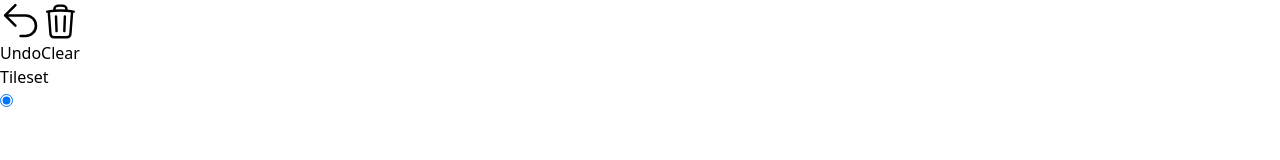
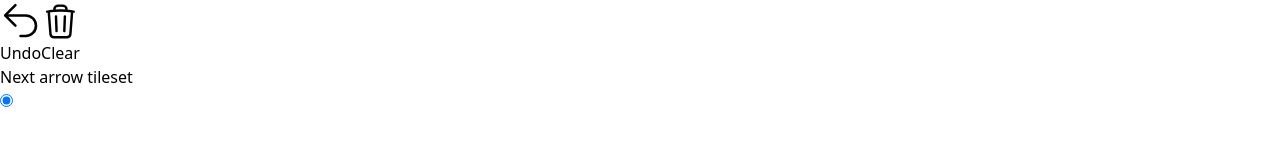
Before and after one commit to gustavwilliam/arrow-canvas, a Vue app: page / in a window 1280 px wide. Shown: the top 160 px of the page. Built offline with nearby package versions, Linux system fonts and the light colour scheme.

Commit message:
Allow different tilesets for different lines
Allows the user to create some interesting line combinations, although
they often look incredibly cursed

```diff
--- a/src/App.vue
+++ b/src/App.vue
@@ -26,9 +26,6 @@ const lines = reactive([])
 const updateTileset = (newTileset) => {
   console.debug('Tileset changed to', newTileset);
   tileset.value = newTileset
-  lines.forEach(line => {
-    line.tileset = newTileset
-  })
 }
 
 const addLine = (point) => {
--- a/src/components/TilesetOptions.vue
+++ b/src/components/TilesetOptions.vue
@@ -1,6 +1,6 @@
 <template>
   <form @submit.prevent="" class="px-5 py-4 border-r last:border-0">
-    <h3 class="text-sm font-semibold uppercase mb-2">Tileset</h3>
+    <h3 class="text-sm font-semibold uppercase mb-2">Next arrow tileset</h3>
     <div class="flex font-semibold gap-2">
       <TilesetOptionsRadio tileset="default" v-model:activeTileset="tileset">Arrows</TilesetOptionsRadio>
       <TilesetOptionsRadio tileset="lemoji" v-model:activeTileset="tileset">Lemoji</TilesetOptionsRadio>
```
